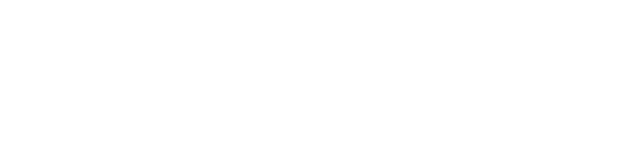
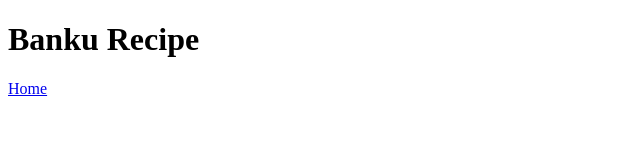
Before and after one commit to nuelwhite/odin-recipes, a plain HTML site: page recipes/banku.html in a window 1280 px wide. Shown: the whole page, without its empty margins (0-640 px from the left). Drawn offline with Linux system fonts and the light colour scheme.

Commit message:
Add home navigation to banku.html

```diff
--- a/recipes/banku.html
+++ b/recipes/banku.html
@@ -6,6 +6,8 @@
     <title>Banku Recipe</title>
 </head>
 <body>
+    <h1>Banku Recipe</h1>
 
+    <a href="../index.html">Home</a>
 </body>
 </html>
```
